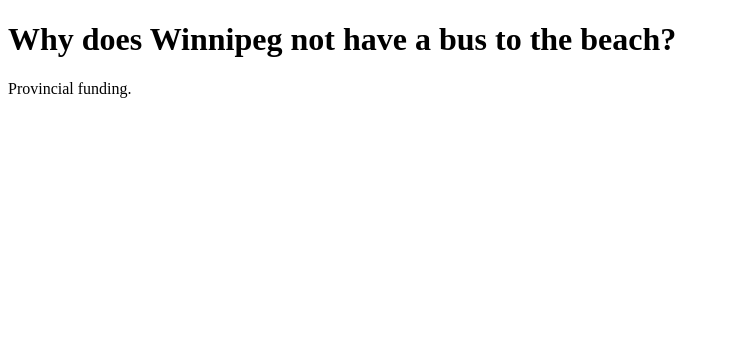
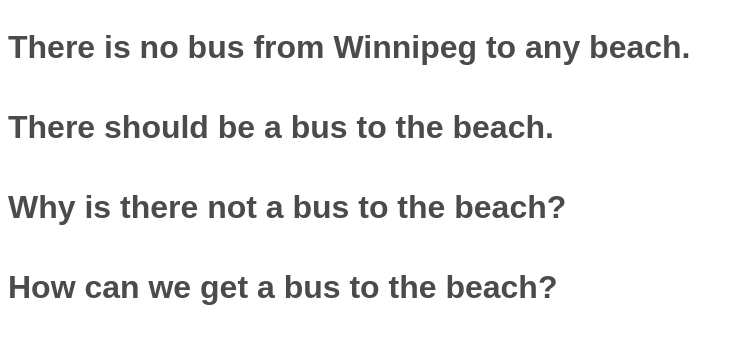
Before and after one commit to beachbuswinnipeg/beachbuswinnipeg.github.io, a plain HTML site: page index.html in a window 1280 px wide. Shown: the whole page, without its empty margins (0-744 px from the left). Drawn offline with nearby package versions, Linux system fonts and the light colour scheme.

Commit message:
Added headings
Added headings

```diff
--- a/app.js
+++ b/app.js
@@ -1,6 +1,11 @@
 var app = new Vue({
     el: '#app',
     data: {
-        message: 'Provincial funding.'
+        mainHeadings: [
+            {text: "There is no bus from Winnipeg to any beach."},
+            {text: "There should be a bus to the beach."},
+            {text: "Why is there not a bus to the beach?"},
+            {text: "How can we get a bus to the beach?"}
+        ]
     }
 });
--- a/index.html
+++ b/index.html
@@ -13,10 +13,10 @@
 
     <body>
 
-        <h1>Why does Winnipeg not have a bus to the beach?</h1>
-
-        <div id="app">
-            {{message}}
+        <div id="app" style="display: flex; flex-direction: column;">
+            <div v-for="heading in mainHeadings">
+                <h1 style="font-family: sans-serif; color: rgb(75,75,75)">{{heading.text}}</h1>
+            </div>
         </div>
 
         <script src="app.js"></script>
```
Also changed, not shown: menu.js (added).
